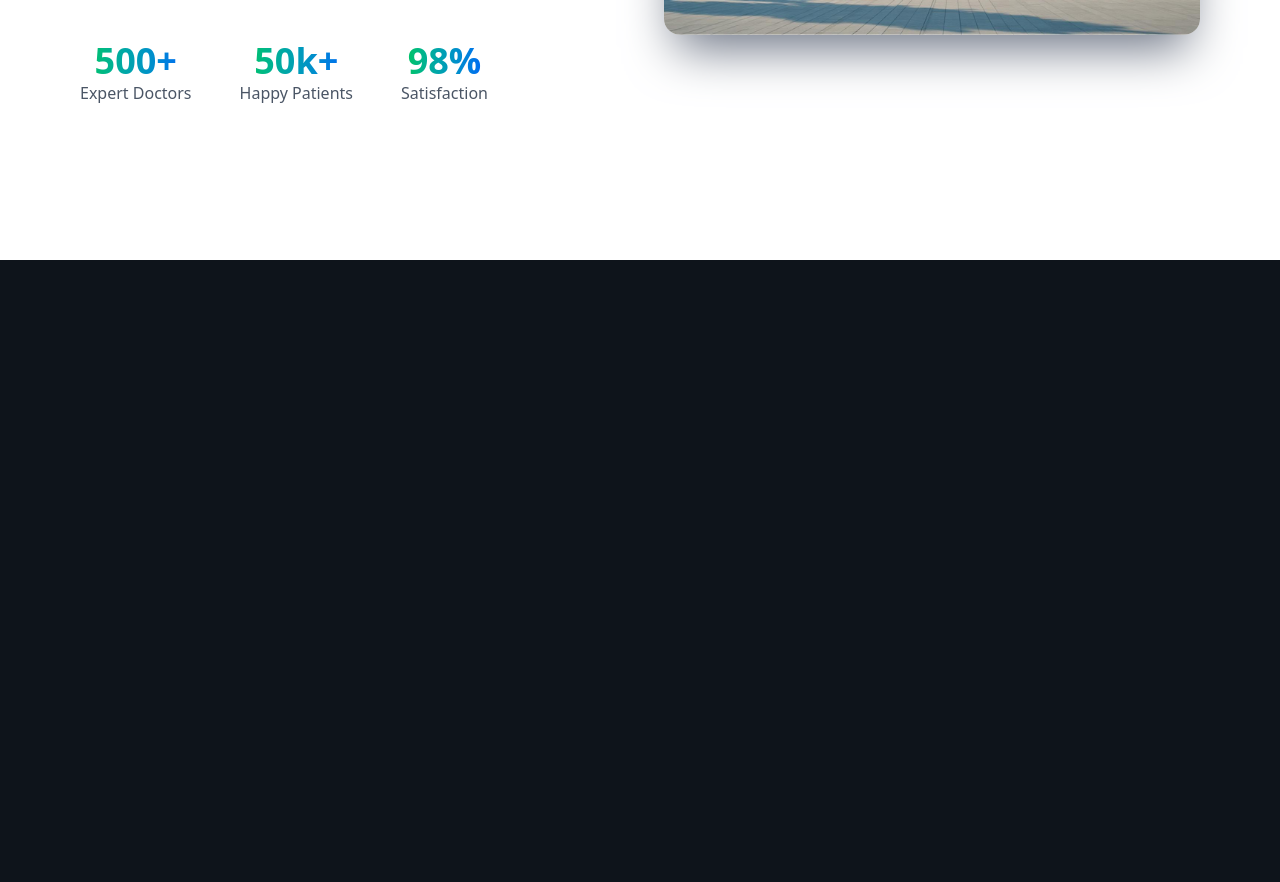
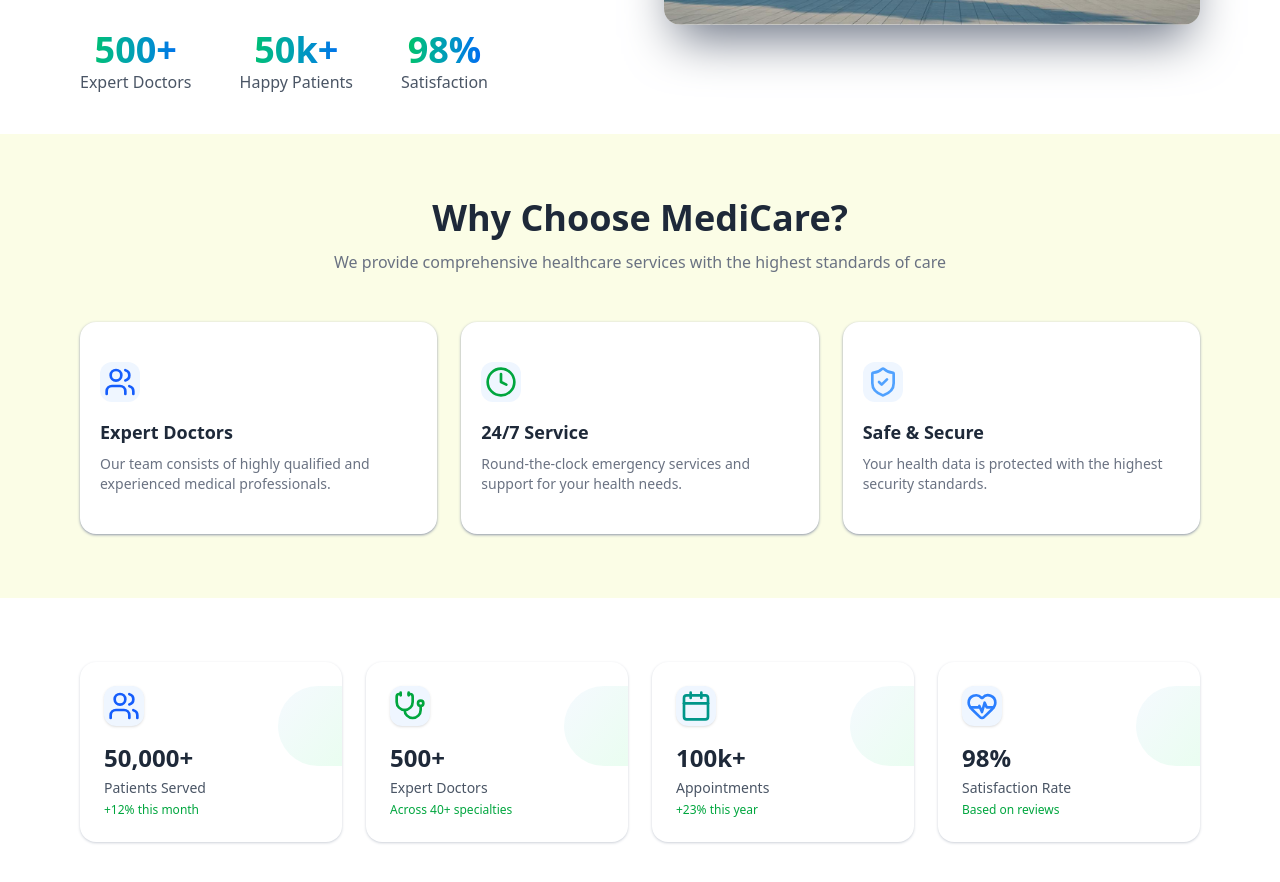
Before and after one commit to Moheed-Dar/Hospital-Management-System, a Next.js app: page / in a window 1280 px wide. Shown: the part 540-1422 px from the top of the page. Before the commit the page ends 800 px from the top, so only its background shows below. Built offline with nearby package versions, Linux system fonts and the light colour scheme.

Commit message:
new Adding

```diff
--- a/package.json
+++ b/package.json
@@ -14,7 +14,8 @@
     "next": "15.5.4",
     "postcss": "^8.5.6",
     "react": "19.1.0",
-    "react-dom": "19.1.0"
+    "react-dom": "19.1.0",
+    "react-icons": "^5.5.0"
   },
   "devDependencies": {
     "@eslint/eslintrc": "^3",
--- /dev/null
+++ b/src/app/components/Detail1.jsx
@@ -0,0 +1,49 @@
+"use client";
+import { ShieldCheck, Clock, Users } from "lucide-react";
+
+export default function Detail1() {
+    const cards = [
+        {
+            icon: <Users className="w-8 h-8 text-blue-600" />,
+            title: "Expert Doctors",
+            desc: "Our team consists of highly qualified and experienced medical professionals.",
+        },
+        {
+            icon: <Clock className="w-8 h-8 text-green-600" />,
+            title: "24/7 Service",
+            desc: "Round-the-clock emergency services and support for your health needs.",
+        },
+        {
+            icon: <ShieldCheck className="w-8 h-8 text-blue-400" />,
+            title: "Safe & Secure",
+            desc: "Your health data is protected with the highest security standards.",
+        },
+    ];
+
+    return (
+        <section className="py-16 bg-[#fbfde6] text-center px-4 sm:px-6 lg:px-20">
+            <h2 className="text-2xl sm:text-4xl font-bold text-gray-800 mb-3">
+                Why Choose MediCare?
+            </h2>
+            <p className="text-gray-500 mb-12 text-sm sm:text-base">
+                We provide comprehensive healthcare services with the highest standards of care
+            </p>
+
+            <div className="grid gap-6 md:grid-cols-3 ">
+                {cards.map((card, index) => (
+                    <div
+                        key={index}
+                        className="relative bg-white  shadow-sm shadow-gray-400 rounded-2xl  transition-all duration-500 ease-in-out transform hover:scale-105 hover:shadow-lg py-10 px-5  flex flex-col items-start text-start group"
+                    >
+
+                        {/* Card Content */}
+                        <div className="relative z-10 p-1 bg-blue-50 rounded-xl mb-4">{card.icon}</div>
+                        <h3 className="relative z-10 text-lg font-semibold text-gray-800 mb-2">{card.title}</h3>
+                        <p className="relative z-10 text-gray-500 text-sm">{card.desc}</p>
+                    </div>
+                ))}
+
+            </div>
+        </section>
+    );
+}
--- /dev/null
+++ b/src/app/components/Detail2.jsx
@@ -0,0 +1,67 @@
+"use client";
+import { Users, Stethoscope, Calendar, HeartPulse } from "lucide-react";
+
+export default function Detail2() {
+  const stats = [
+    {
+      icon: <Users className="w-8 h-8 text-blue-600" />,
+      number: "50,000+",
+      title: "Patients Served",
+      sub: "+12% this month",
+      color: "text-green-600",
+    },
+    {
+      icon: <Stethoscope className="w-8 h-8 text-green-600" />,
+      number: "500+",
+      title: "Expert Doctors",
+      sub: "Across 40+ specialties",
+      color: "text-green-600",
+    },
+    {
+      icon: <Calendar className="w-8 h-8 text-teal-600" />,
+      number: "100k+",
+      title: "Appointments",
+      sub: "+23% this year",
+      color: "text-green-600",
+    },
+    {
+      icon: <HeartPulse className="w-8 h-8 text-blue-500" />,
+      number: "98%",
+      title: "Satisfaction Rate",
+      sub: "Based on reviews",
+      color: "text-green-600",
+    },
+  ];
+
+  return (
+    <section className="py-16 bg-white px-4 sm:px-6 lg:px-20">
+      <div className="grid gap-6 sm:grid-cols-2 lg:grid-cols-4">
+        {stats.map((stat, index) => (
+          <div
+            key={index}
+            className="relative bg-white shadow-sm shadow-gray-300 rounded-2xl  hover:shadow-lg transition-all duration-500 p-6 text-center flex flex-col items-start overflow-hidden group transform hover:scale-105"
+          >
+            {/* Circle background effect */}
+            <div className="absolute top-[-20] right-0  w-16 h-20 bg-gradient-to-br from-blue-50 to-green-100 rounded-l-full transform scale-100 transition-transform duration-700 group-hover:scale-150 opacity-60" />
+
+            {/* Icon */}
+            <div className="relative z-10 p-1 bg-blue-50 rounded-xl mb-4 shadow-sm group-hover:shadow-md transition-shadow duration-500">
+              {stat.icon}
+            </div>
+
+            {/* Text */}
+            <h3 className="relative z-10 text-2xl font-bold text-gray-800 mb-1">
+              {stat.number}
+            </h3>
+            <p className="relative z-10 text-gray-600 text-sm mb-1">
+              {stat.title}
+            </p>
+            <span className={`relative z-10 text-xs font-medium ${stat.color}`}>
+              {stat.sub}
+            </span>
+          </div>
+        ))}
+      </div>
+    </section>
+  );
+}
--- a/src/app/components/HeroSection.jsx
+++ b/src/app/components/HeroSection.jsx
@@ -6,10 +6,10 @@
 
 const HeroSection = () => {
     return (
-        <section className="bg-white flex flex-col items-center justify-center px-6 sm:px-10 md:px-16 lg:px-20 pb-12 min-h-screen">
+        <section className="bg-white flex flex-col items-center justify-center px-6 md:pt-24 pt-20 sm:px-10 md:px-16 lg:px-20 py-10  ">
             <div className="max-w-7xl w-full flex flex-col lg:flex-row items-center gap-12">
                 {/* Left Content */}
-                <div className="flex-1 w-full space-y-8 text-center md:text-left">
+                <div className="flex-1 w-full space-y-8 text-center lg:text-left">
                     {/* Trusted Provider Badge */}
                     <span className="inline-block bg-blue-50 text-blue-600 px-5 py-2 rounded-full text-sm font-medium">
                         Trusted Healthcare Provider
--- /dev/null
+++ b/src/app/components/LandingPage.jsx
@@ -0,0 +1,16 @@
+import React from 'react'
+import HeroSection from './HeroSection'
+import Detail1 from './Detail1'
+import Detail2 from './Detail2'
+
+const LandingPage = () => {
+  return (
+    <div>
+        <HeroSection/>
+        <Detail1/>
+        <Detail2/>
+    </div>
+  )
+}
+
+export default LandingPage
--- a/src/app/page.js
+++ b/src/app/page.js
@@ -1,12 +1,12 @@
 import React from 'react'
 import Navbar from './components/Navbar'
-import HeroSection from './components/HeroSection'
+import LandingPage from './components/LandingPage'
 
 const page = () => {
   return (
     <>
     <Navbar/>
-    <HeroSection/>
+    <LandingPage/>
     </>
   )
 }
```
Also changed, not shown: 1 other file (tests, documents, lock files or other folders).
